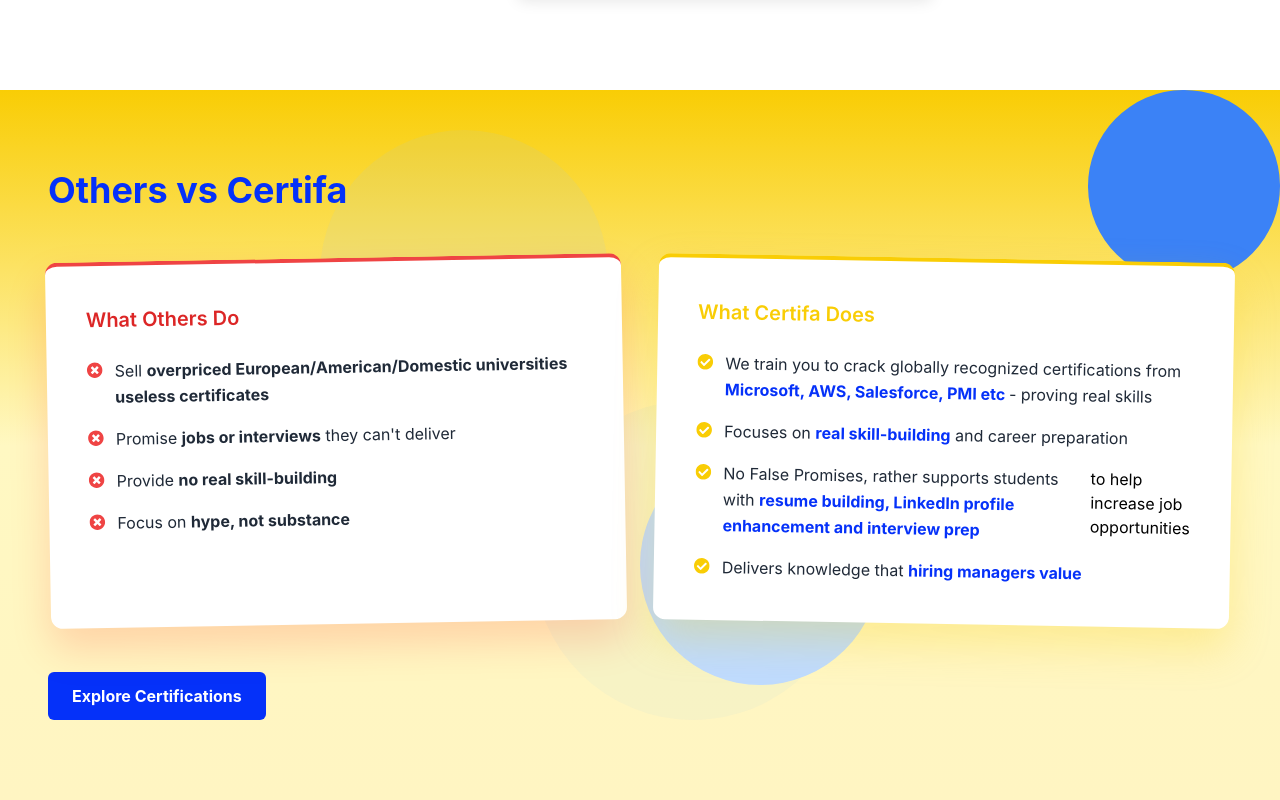
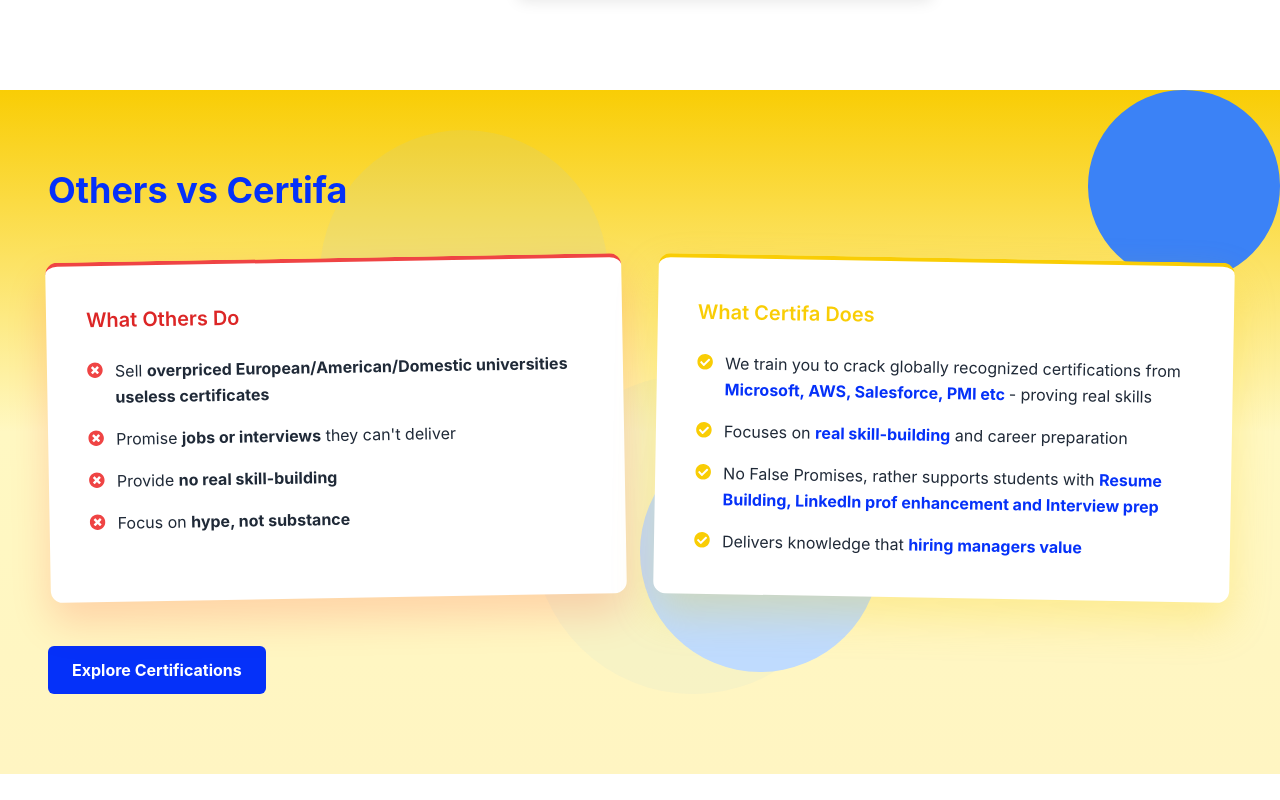
Before and after one commit to sanjeev699/certifa_rebel, a React (Create React App) app: page / in a window 1280 px wide. Shown: the part 1502-2302 px from the top of the page. After the commit the page ends 2276 px from the top, so only its background shows below. Built offline with nearby package versions, Linux system fonts and the light colour scheme.

Commit message:
Update ComparisonSection.jsx

```diff
--- a/src/components/ComparisonSection.jsx
+++ b/src/components/ComparisonSection.jsx
@@ -80,8 +80,8 @@ const ComparisonSection = () => {
               <li className="flex items-start gap-3">
                 <FaCheckCircle className="text-brandYellow flex-shrink-0 mt-1" />
                 <span className="text-gray-800 leading-relaxed">
-                  No False Promises, rather supports students with <span className="font-bold text-brandBlue">resume building, LinkedIn profile enhancement and interview prep</span>
-                </span> to help increase job opportunities
+                  No False Promises, rather supports students with <span className="font-bold text-brandBlue">Resume Building, LinkedIn prof enhancement and Interview prep</span>
+                </span>
               </li>
               <li className="flex items-start gap-3">
                 <FaCheckCircle className="text-brandYellow flex-shrink-0 mt-1" />
```
